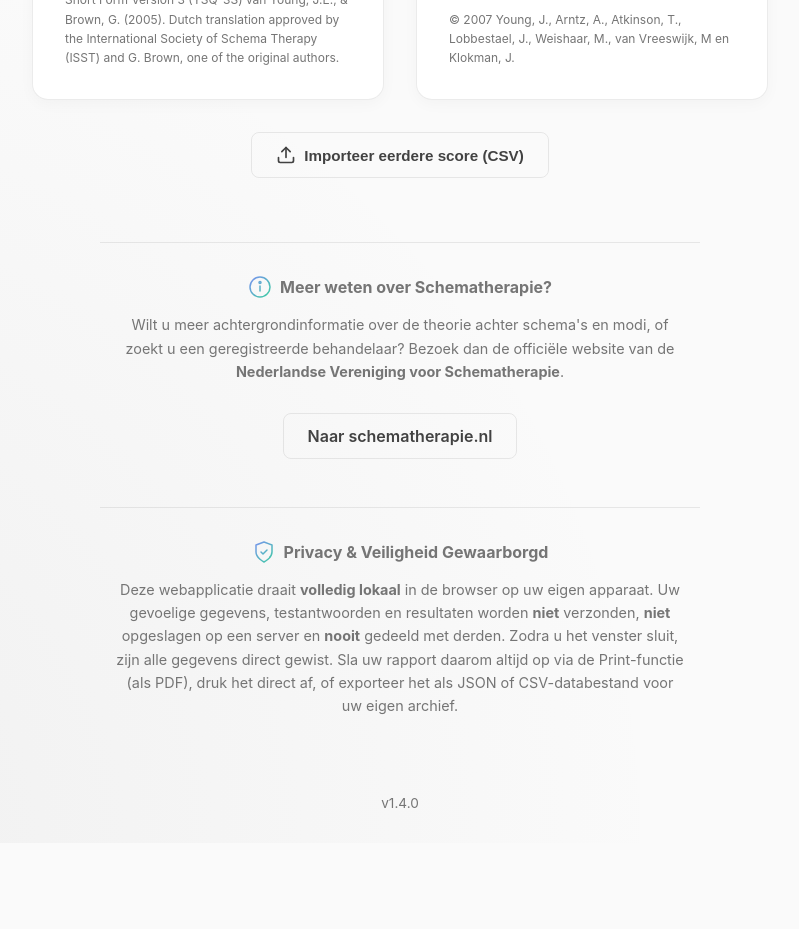
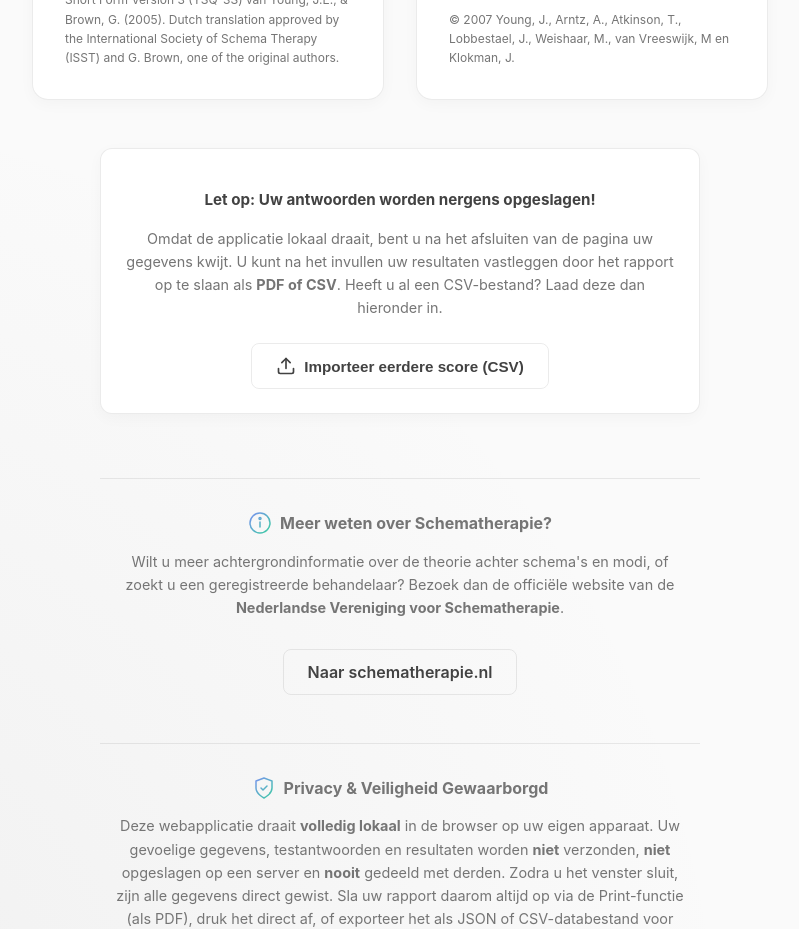
Before and after one commit to radder1972/STA, a React (Vite) app: page / in a window 1280 px wide. Shown: the part 1000-1929 px from the top of the page, without its empty margins (240-1039 px from the left). Before the commit the page ends 1843 px from the top, so only its background shows below. Built offline with nearby package versions, Linux system fonts and the light colour scheme.

Commit message:
Add privacy and saving explanation above the CSV import button

```diff
--- a/src/components/Home.jsx
+++ b/src/components/Home.jsx
@@ -114,7 +114,13 @@ export default function Home({ onStart, completedTests, onViewResults, onImport
       )}
 
       {!hasAnyResult && (
-        <div style={{ textAlign: 'center', marginTop: '2rem' }}>
+        <div style={{ textAlign: 'center', maxWidth: '600px', margin: '3rem auto 0 auto', padding: '1.5rem', background: 'var(--card-bg)', borderRadius: '12px', border: '1px solid var(--border-color)', boxShadow: 'var(--glass-shadow)' }}>
+          <p style={{ color: 'var(--text-main)', fontSize: '0.95rem', lineHeight: '1.6', marginBottom: '0.5rem', fontWeight: 'bold' }}>
+            Let op: Uw antwoorden worden nergens opgeslagen!
+          </p>
+          <p style={{ color: 'var(--text-muted)', fontSize: '0.9rem', lineHeight: '1.6', marginBottom: '1.5rem' }}>
+            Omdat de applicatie lokaal draait, bent u na het afsluiten van de pagina uw gegevens kwijt. U kunt na het invullen uw resultaten vastleggen door het rapport op te slaan als <strong>PDF of CSV</strong>. Heeft u al een CSV-bestand? Laad deze dan hieronder in.
+          </p>
           <input
             type="file"
             accept=".csv"
```
Also changed, not shown: schema-therapie-app-usb-versie.html (+1 -1 lines).
